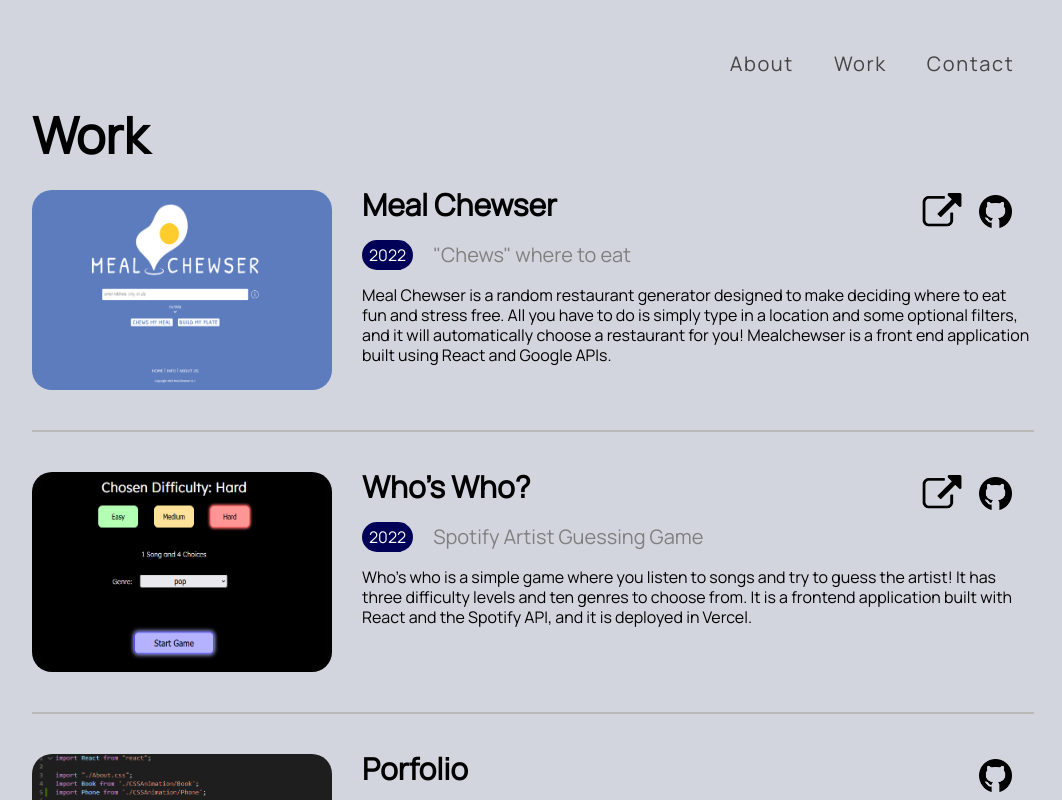
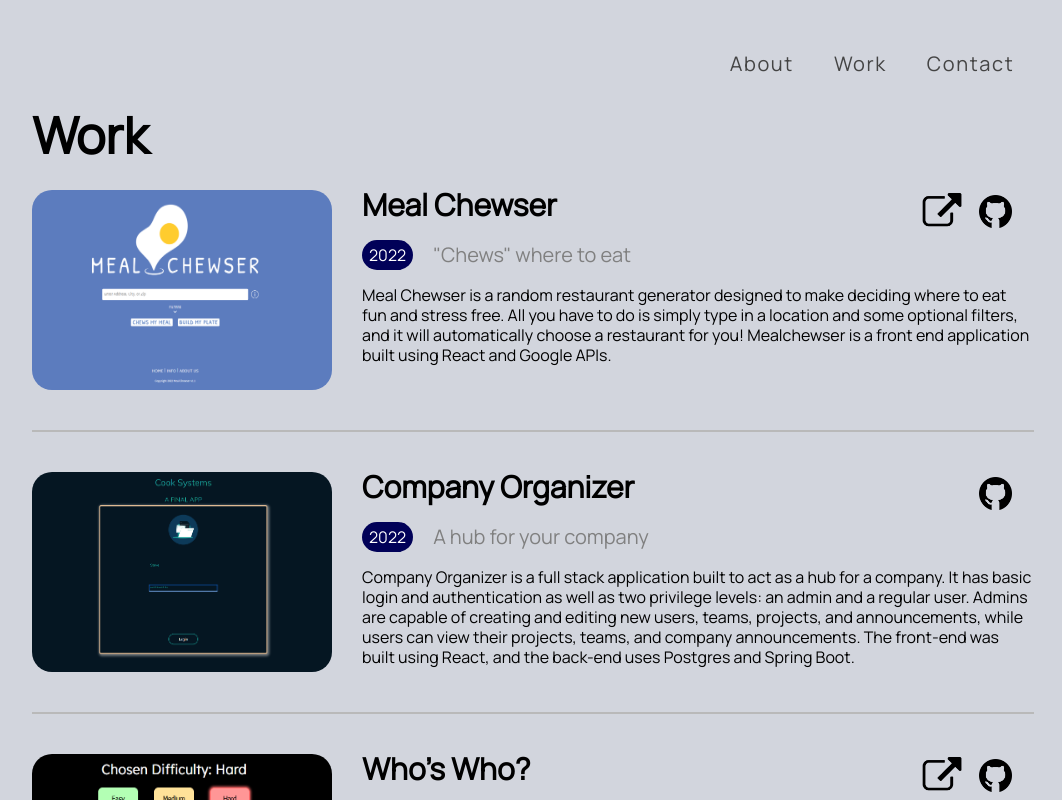
Before and after one commit to DvdHLee/Portfolio1, a React (Create React App) app: page / in a window 1280 px wide. Both pictures are taken after a click on the button "Work". Shown: the top 800 px of the page, without its empty margins (108-1170 px from the left). Built offline with nearby package versions, Linux system fonts and the light colour scheme; no server answers.

Commit message:
company organizer project added

```diff
--- a/src/Components/Work.js
+++ b/src/Components/Work.js
@@ -24,6 +24,25 @@
               <img src="./assets/Icons/link.png" alt="link icon" width="40px" height="40px"></img>
             </a>
             <a className="workrightlink" href="https://github.com/arizonaCoderz/meal-chewser" title="" target="_blank" rel="noreferrer noopener">
+              <img src="./assets/Icons/github.png" alt="github icon" width="33px" height="33px"></img>
+            </a>
+          </div>
+        </div>
+        <div className="divider" />
+        <div className="workentry">
+          <img className="workimg" src="./assets/Icons/companyorgsnapshot.png" alt="company organizer snapshot"></img>
+          <div className="content">
+            <p className="workentrytitle">Company Organizer</p>
+            <div className="details">
+              <p className="year">2022</p>
+              <p className="summary">A hub for your company</p>
+            </div>
+            <p className="description">
+              Company Organizer is a full stack application built to act as a hub for a company. It has basic login and authentication as well as
+              two privilege levels: an admin and a regular user. Admins are capable of creating and editing new users, teams, projects, and announcements, while
+              users can view their projects, teams, and company announcements. The front-end was built using React, and the back-end uses Postgres and Spring Boot.
+            </p>
+            <a className="workrightlink" href="https://github.com/DvdHLee/Company-Organizer" title="" target="_blank" rel="noreferrer noopener">
               <img src="./assets/Icons/github.png" alt="github icon" width="33px" height="33px"></img>
             </a>
           </div>
```
Also changed, not shown: public/assets/Icons/companyorgsnapshot.png (added).
